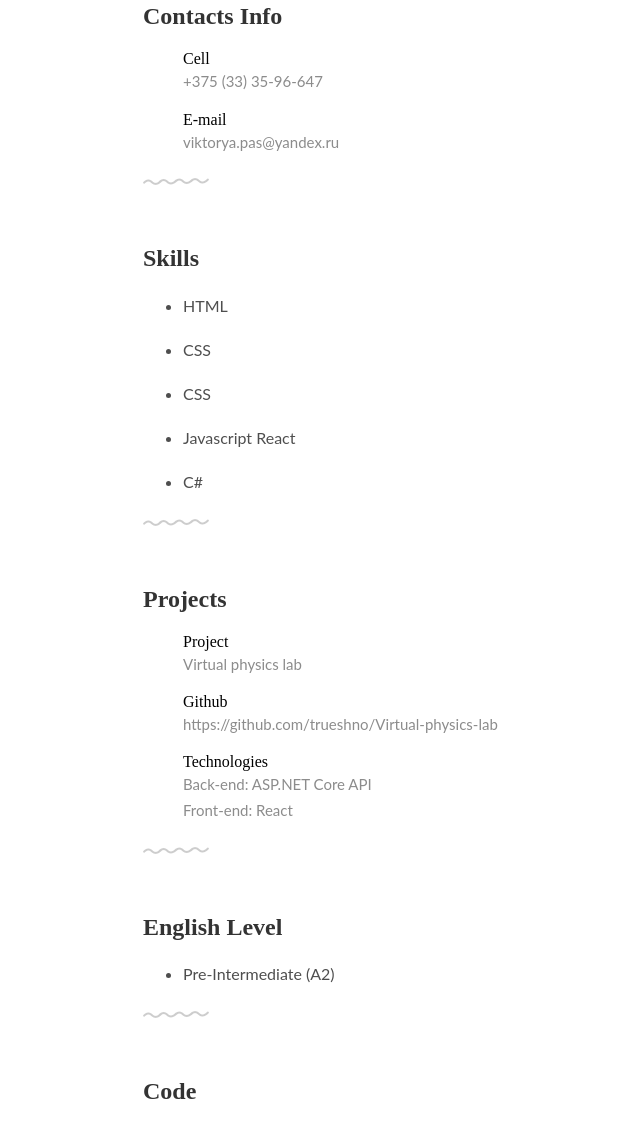
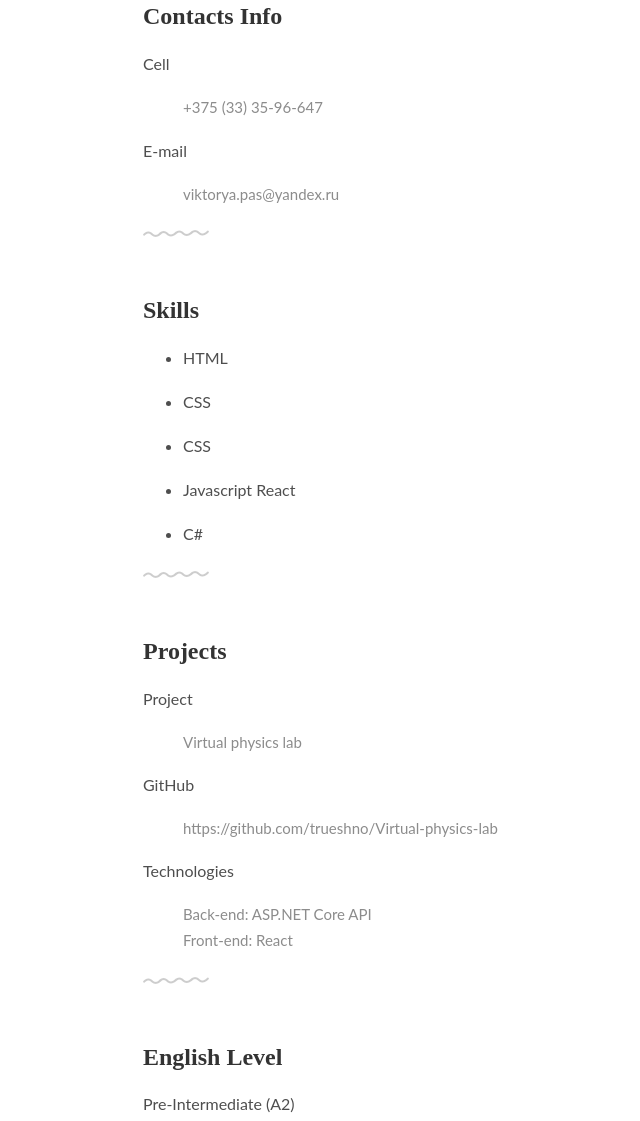
Before and after one commit to trueshno/SVChVS_Pas-PIR-201, a plain HTML site: page lab2/index.html in a window 1280 px wide. Shown: the part 546-1667 px from the top of the page, without its empty margins (166-806 px from the left). Drawn offline with Linux system fonts and the light colour scheme.

Commit message:
fix: updated items

```diff
--- a/lab2/index.html
+++ b/lab2/index.html
@@ -42,10 +42,12 @@
 	<div class="info section second" id="info">
 		<div class="container">
 			<h2>Contacts Info</h2>
-				<ul class="info-list">Cell<li>+375 (33) 35-96-647</li>
+			<p>Cell</p>
+				<ul class="info-list">
+					<li>+375 (33) 35-96-647</li>
 			</ul>
+			<p>E-mail</p>
 			<ul class="info-list">
-				E-mail
 				<li>viktorya.pas@yandex.ru</li>
 			</ul>
 		</div>
@@ -75,16 +77,16 @@
 	<div class="work section second" id="work">
 		<div class="container">
 			<h2>Projects</h2>
+			<p>Project</p>
 			<ul class="work-list">
-				Project
 			<li>Virtual physics lab</li>
 		</ul>
+		<p>GitHub</p>
 		<ul class="work-list">
-			Github
 			<li>https://github.com/trueshno/Virtual-physics-lab</li>
 		</ul>
+		<p>Technologies</p>
 		<ul class="work-list">
-			Technologies
 			<li>Back-end: ASP.NET Core API <br>Front-end: React</li>
 		</ul>
 		</div>
@@ -93,9 +95,7 @@
 	<div class="english section second" id="english">
 		<div class="container">
 			<h2>English Level</h2>
-			<ul class="english-list">
-				<li>Pre-Intermediate (A2)</li>
-			</ul>
+				<p>Pre-Intermediate (A2)</p>
 		</div>
 	</div>
 
```
